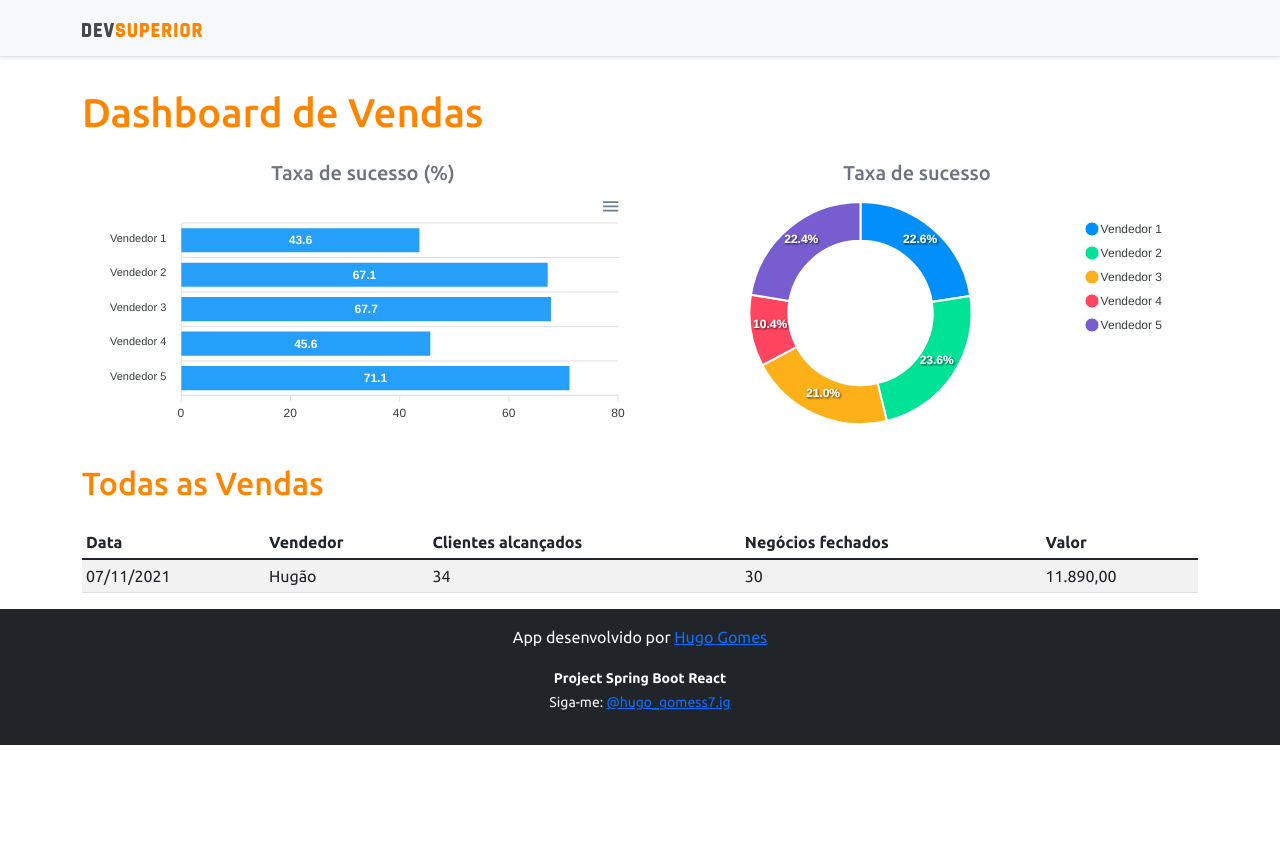
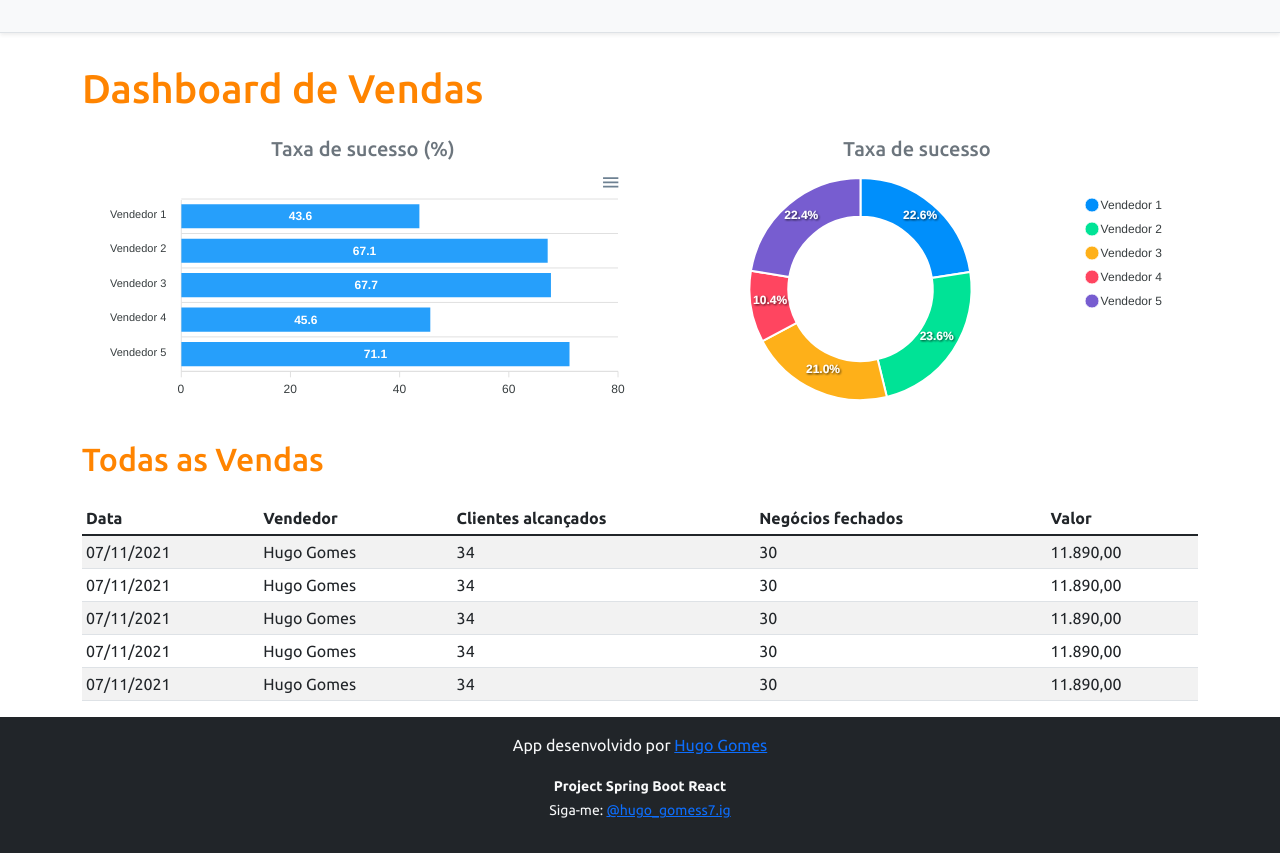
Before and after one commit to HugoGomes7/project-dashboard, a React (Create React App) app in the folder frontend/: page / in a window 1280 px wide. Before the commit the page ends 800 px from the top, so only its background shows below. Built offline with nearby package versions, Linux system fonts and the light colour scheme.

Commit message:
Security config

```diff
--- a/frontend/src/assets/css/components/DataTable/index.tsx
+++ b/frontend/src/assets/css/components/DataTable/index.tsx
@@ -15,7 +15,35 @@ function DataTable() {
         <tbody>
           <tr>
             <td>07/11/2021</td>
-            <td>Hugão</td>
+            <td>Hugo Gomes</td>
+            <td>34</td>
+            <td>30</td>
+            <td>11.890,00</td>
+          </tr>
+          <tr>
+            <td>07/11/2021</td>
+            <td>Hugo Gomes</td>
+            <td>34</td>
+            <td>30</td>
+            <td>11.890,00</td>
+          </tr>
+          <tr>
+            <td>07/11/2021</td>
+            <td>Hugo Gomes</td>
+            <td>34</td>
+            <td>30</td>
+            <td>11.890,00</td>
+          </tr>
+          <tr>
+            <td>07/11/2021</td>
+            <td>Hugo Gomes</td>
+            <td>34</td>
+            <td>30</td>
+            <td>11.890,00</td>
+          </tr>
+          <tr>
+            <td>07/11/2021</td>
+            <td>Hugo Gomes</td>
             <td>34</td>
             <td>30</td>
             <td>11.890,00</td>
--- a/frontend/src/assets/css/components/NavBar/index.tsx
+++ b/frontend/src/assets/css/components/NavBar/index.tsx
@@ -5,7 +5,6 @@ function NavBar() {
     <div className="d-flex flex-column flex-md-row align-items-center p-3 px-md-4 mb-3 bg-light border-bottom shadow-sm">
       <div className="container">
         <nav className="my-2 my-md-0 mr-md-3">
-          <img src={ImgDsDark} alt="DevSuperior" width="120" />
         </nav>
       </div>
     </div>
```
Also changed, not shown: 1 other file (tests, documents, lock files or other folders).
